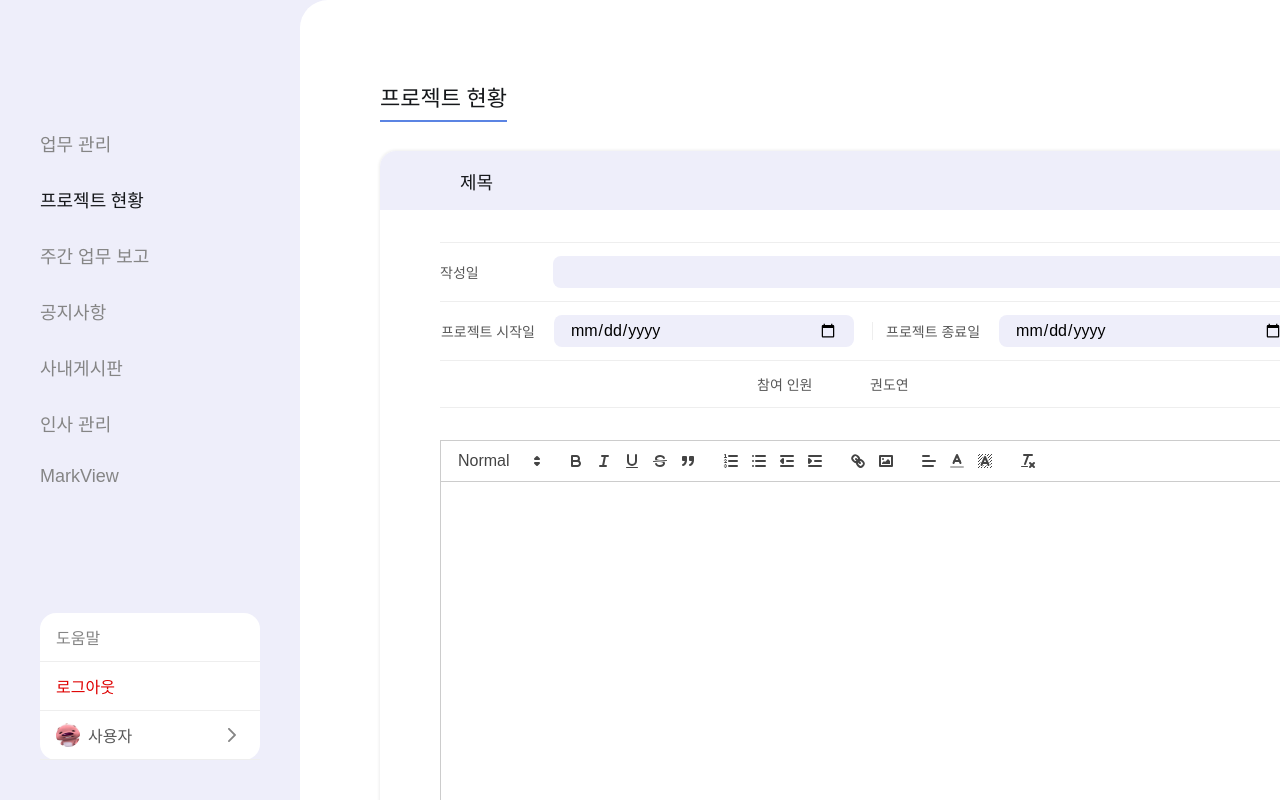
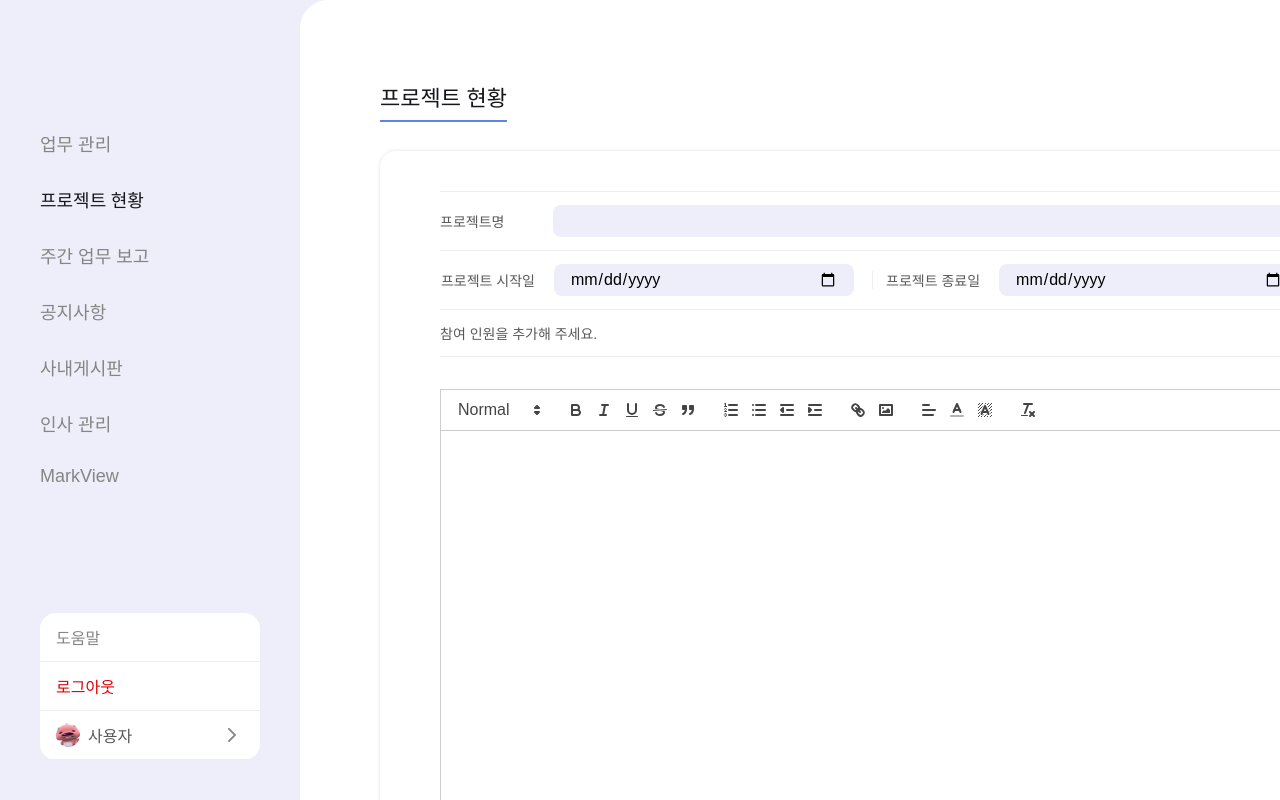
Before and after one commit to devdoyeon/markcloud-markgroup, a React (Create React App) app in the folder client/: page /project/write in a window 1280 px wide. Shown: the top 800 px of the page. Built offline with nearby package versions, Linux system fonts and the light colour scheme; a web font is replaced by a local one.

Commit message:
modify: NewProject Page

```diff
--- a/client/src/Styles/css/common.css
+++ b/client/src/Styles/css/common.css
@@ -25,7 +25,7 @@
   align-items: center;
   justify-content: center;
   flex-wrap: wrap;
-  position: absolute;
+  position: fixed;
   left: 0;
   top: 0;
   z-index: 5;
--- a/client/src/Styles/css/dy.css
+++ b/client/src/Styles/css/dy.css
@@ -24,6 +24,8 @@
   background-color: white;
   border: 1px solid #5850cc;
   width: 300px;
+  max-height: 300px;
+  overflow-y: auto;
   transform: translateX(-16px) translateY(12px);
   border-radius: 8px;
 }
@@ -141,12 +143,16 @@
   padding: 18px 0;
 }
 
+.project {
+  height: 130vh;
+}
+
 .createProjectWrap {
   width: 980px;
   min-height: 773px;
   box-shadow: 0 0 3px 1px #eeeeee;
   border-radius: 16px;
-  padding: 0px 60px 40px;
+  padding: 40px 60px;
 }
 .createProjectWrap .projectTitle {
   font-size: 18px;
@@ -192,6 +198,38 @@
 .createProjectWrap .projectInfo > .row.date input {
   width: 300px;
 }
+.createProjectWrap .projectInfo > .row.peopleWrap {
+  width: 100%;
+  justify-content: space-between;
+}
+.createProjectWrap .projectInfo > .row.peopleWrap.nonePeople span {
+  width: auto;
+}
+.createProjectWrap .projectInfo > .row.peopleWrap .row {
+  justify-content: flex-start;
+  width: calc(100% - 113px);
+}
+.createProjectWrap .projectInfo > .row.peopleWrap .row .personBtn {
+  display: flex;
+  flex-direction: row;
+  align-items: center;
+  justify-content: center;
+  flex-wrap: wrap;
+  background-color: #eeeefa;
+  width: 95px;
+  padding: 6px 16px;
+  height: 32px;
+  border-radius: 8px;
+  color: black;
+  margin-right: 8px;
+}
+.createProjectWrap .projectInfo > .row.peopleWrap .row .personBtn:last-child {
+  margin-right: 0;
+}
+.createProjectWrap .projectInfo > .row.peopleWrap .row .personBtn img {
+  margin-left: 8px;
+  cursor: pointer;
+}
 .createProjectWrap .projectInfo > .row .start::after {
   content: "|";
   color: transparent;
--- a/client/src/Styles/scss/common.scss
+++ b/client/src/Styles/scss/common.scss
@@ -14,7 +14,7 @@
 
 .alert-modal {
   @include flex-style();
-  @include position-style($top: 0, $left: 0);
+  @include position-style(fixed, $top: 0, $left: 0);
   z-index: 5;
   background-color: rgba($color: $black, $alpha: 0.3);
   width: 100vw;
--- a/client/src/Styles/scss/dy.scss
+++ b/client/src/Styles/scss/dy.scss
@@ -22,6 +22,8 @@
     background-color: white;
     border: 1px solid $mainColor;
     width: 300px;
+    max-height: 300px;
+    overflow-y: auto;
     transform: translateX(-16px) translateY(12px);
     border-radius: 8px;
     > .selectOpt {
@@ -142,12 +144,16 @@
     }
   }
 }
+.project {
+  height: 130vh;
+}
+
 .createProjectWrap {
   width: 980px;
   min-height: 773px;
   box-shadow: 0 0 3px 1px $footerColor;
   border-radius: 16px;
-  padding: 0px 60px 40px;
+  padding: 40px 60px;
   .projectTitle {
     @include txt-style(18px, $black);
     width: 980px;
@@ -192,6 +198,37 @@
           width: 300px;
         }
       }
+      &.peopleWrap {
+        width: 100%;
+        justify-content: space-between;
+        &.nonePeople {
+          span {
+            width: auto;
+          }
+        }
+        .row {
+          justify-content: flex-start;
+          width: calc(100% - 113px);
+          // background-color: skyblue;
+          .personBtn {
+            @include flex-style();
+            background-color: $subBlue;
+            width: 95px;
+            padding: 6px 16px;
+            height: 32px;
+            border-radius: 8px;
+            color: black;
+            margin-right: 8px;
+            &:last-child {
+              margin-right: 0;
+            }
+            img {
+              margin-left: 8px;
+              cursor: pointer;
+            }
+          }
+        }
+      }
       .start::after {
         content: '|';
         color: transparent;
--- a/client/src/pages/NewProject.jsx
+++ b/client/src/pages/NewProject.jsx
@@ -1,7 +1,10 @@
-import { useState } from 'react';
+import { useState, useEffect } from 'react';
 import SideMenu from 'common/SideMenu';
 import EditorComponent from 'common/EditorComponent';
 import selectArrow from 'image/selectArrow.svg';
+import deletePerson from 'image/deletePersonIcon.svg';
+import CommonModal from 'common/CommonModal';
+import { commonModalSetting } from 'js/commonUtils';
 
 const NewProject = () => {
   const personArr = [
@@ -12,12 +15,22 @@ const NewProject = () => {
     '정다은',
     '송지은',
   ];
+  const [alertBox, setAlertBox] = useState({
+    mode: '',
+    context: '',
+    bool: false,
+  });
   const [statusSelect, setStatusSelect] = useState('off');
   const [personSelect, setPersonSelect] = useState('off');
   const [statusValue, setStatusValue] = useState('===');
   const [personValue, setPersonValue] = useState('===');
+  const [participation, setParticipation] = useState([]);
+  useEffect(() => {
+    console.log(participation);
+  }, [participation]);
 
   return (
+    <>
       <div className='container'>
         <SideMenu />
         <div className='content-wrap project'>
@@ -25,13 +38,10 @@ const NewProject = () => {
             <h3>프로젝트 현황</h3>
           </div>
           <div className='createProjectWrap'>
-          <div className='projectTitle'>
-            제목
-          </div>
             <div className='projectInfo column'>
               <hr />
               <div className='row makeProjectDate'>
-              <span>작성일</span>
+                <span>프로젝트명</span>
                 <input type='text' />
               </div>
               <hr />
@@ -46,12 +56,37 @@ const NewProject = () => {
                 </div>
               </div>
               <hr />
+              <div
+                className={`row peopleWrap ${
+                  participation?.length === 0 ? 'nonePeople' : ''
+                }`}>
+                <span>
+                  {participation?.length === 0
+                    ? '참여 인원을 추가해 주세요.'
+                    : '참여 인원 목록'}
+                </span>
                 <div className='row'>
-              <span>참여 인원</span>
-              <div className='row'>
+                  {participation?.reduce((acc, person) => {
+                    return (
+                      <>
+                        {acc}
                         <span className='personBtn'>
-                  권도연
+                          {person}
+                          <img
+                            src={deletePerson}
+                            alt={`${person} 삭제 버튼`}
+                            onClick={() => {
+                              setParticipation(prev => {
+                                const clone = [...prev];
+                                clone.splice(clone.indexOf(person), 1)
+                                return clone;
+                              })
+                            }}
+                          />
                         </span>
+                      </>
+                    );
+                  }, <></>)}
                 </div>
               </div>
               <hr />
@@ -108,7 +143,7 @@ const NewProject = () => {
                 </div>
               </div>
               <div className='row'>
-              <span>참여 인원</span>
+                <span>참여 인원 추가</span>
                 <div className='people column'>
                   <div className={`selectBox status ${personSelect}`}>
                     <div
@@ -144,12 +179,39 @@ const NewProject = () => {
                     )}
                   </div>
                 </div>
-              <button className='addPersonBtn'>추가</button>
+                <button
+                  className='addPersonBtn'
+                  onClick={() =>
+                    setParticipation(prev => {
+                      const clone = [...prev];
+                      if (clone.includes(personValue)) {
+                        commonModalSetting(
+                          setAlertBox,
+                          true,
+                          'alert',
+                          '이미 추가된 인원입니다.'
+                        );
+                        return clone;
+                      } else clone.push(personValue);
+                      return clone;
+                    })
+                  }>
+                  추가
+                </button>
               </div>
             </div>
           </div>
         </div>
       </div>
+      {alertBox.bool && (
+        <CommonModal
+          setModal={setAlertBox}
+          modal={alertBox}
+          okFn={() => {}}
+          failFn={() => {}}
+        />
+      )}
+    </>
   );
 };
 
```
Also changed, not shown: client/src/image/deletePersonIcon.svg (added). Lines whose indentation alone changed are shown as unchanged.
